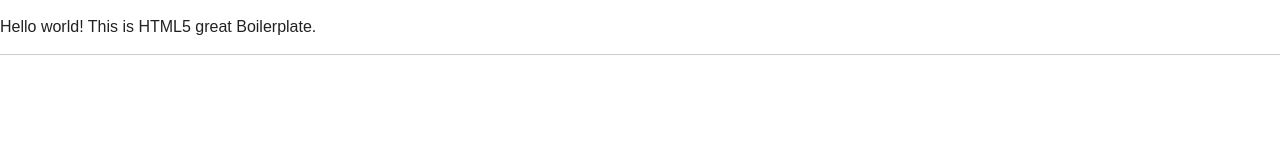
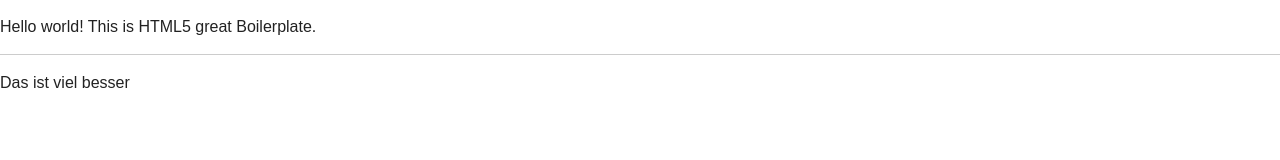
Before and after one commit to MasoLinguist/WebStorm-Playground, a website: page src/index.html in a window 1280 px wide. Drawn offline with nearby package versions, Linux system fonts and the light colour scheme; files that its build step writes are made by us from their sources.

Commit message:
change two --> master

```diff
--- a/src/index.html
+++ b/src/index.html
@@ -22,6 +22,7 @@
         <!-- Add your site or application content here -->
         <p>Hello world! This is HTML5 great Boilerplate.</p>
         <hr>
+        <p>Das ist viel besser</p>
 
         <script src="https://ajax.googleapis.com/ajax/libs/jquery/{{JQUERY_VERSION}}/jquery.min.js"></script>
         <script>window.jQuery || document.write('<script src="js/vendor/jquery-{{JQUERY_VERSION}}.min.js"><\/script>')</script>
```
